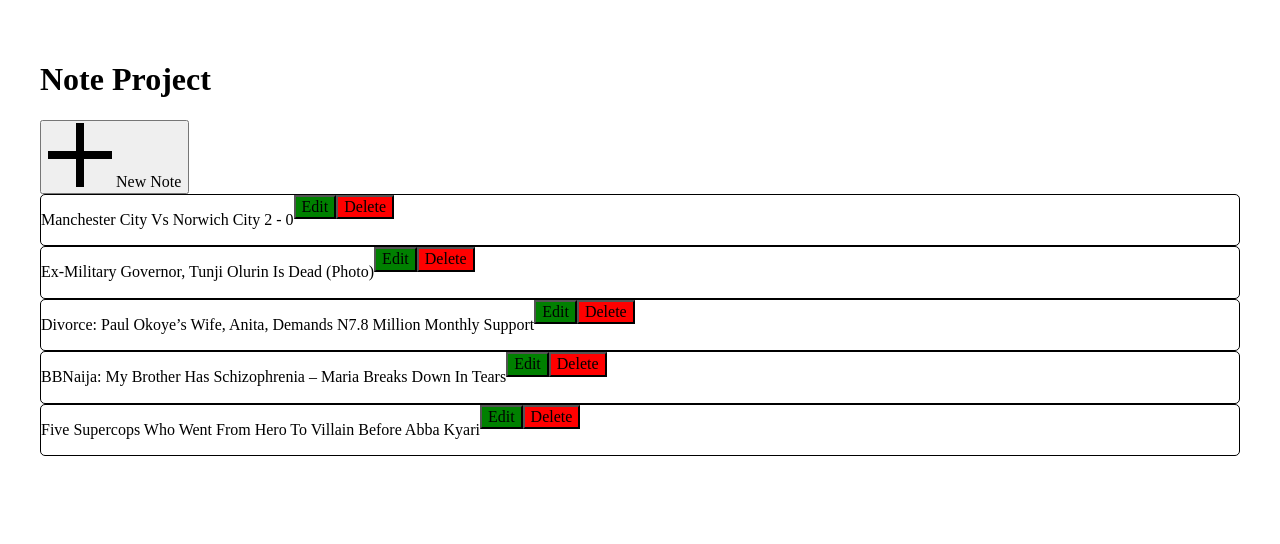
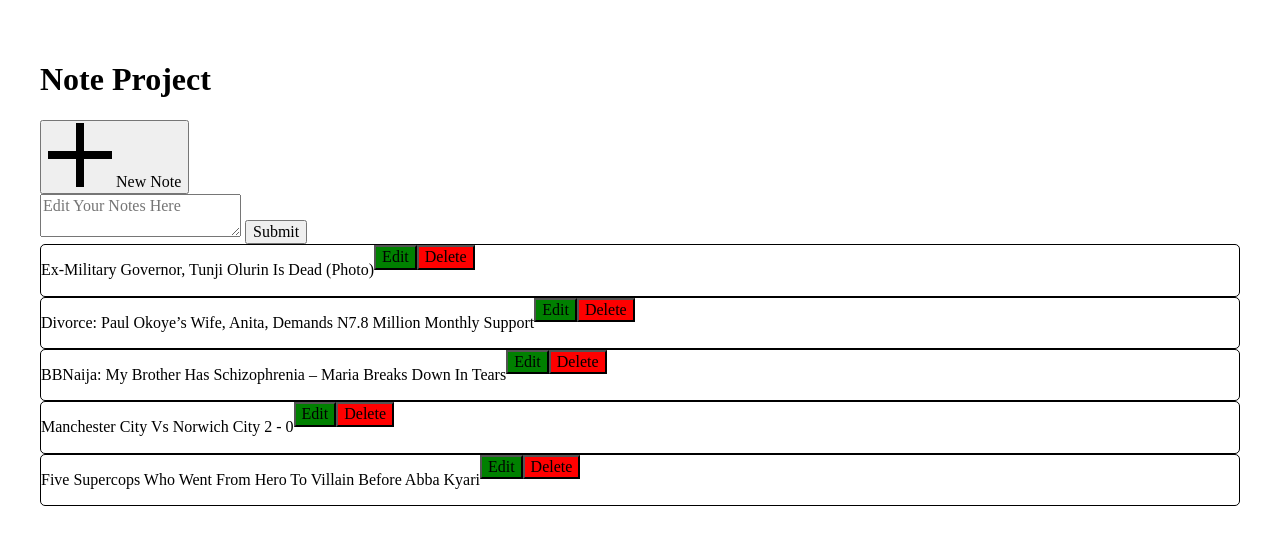
Before and after one commit to rufai/tobs, a plain HTML site: page nproject/notes.html in a window 1280 px wide. Both pictures are taken after a click on the button "New Note". Drawn offline with Linux system fonts and the light colour scheme.

Commit message:
implement edit and delete buttons

```diff
--- a/nproject/app.js
+++ b/nproject/app.js
@@ -1,12 +1,23 @@
 let noteListElement = document.getElementById("note-list")
 console.log(notes)
 
-for( item of notes ) {
+for( note of notes ){
+    localStorage.setItem(note.unique, JSON.stringify( {"title" : note.title, "content" : note.content} ))
+
+    // localStorage.setItem(`${note.unique}`,  `${note.title}`)
+}
+
+if( localStorage.length !== 0 ){
+    for( let index = 0; index < localStorage.length; index++ ){
+        let key = localStorage.key(index)
+        console.log({key})
+        const value  = JSON.parse( localStorage.getItem(key) )
         let div = document.createElement("div")
         div.setAttribute("class","note-item")
+        div.setAttribute("id","note" + key)
 
         let p = document.createElement("p")
-    p.textContent = item.title
+        p.textContent = value.title
 
         div.appendChild(p)
 
@@ -16,12 +27,14 @@ for( item of notes ) {
         let editButton = document.createElement("button")
         editButton.innerHTML = "Edit"
         editButton.setAttribute("class", "edit")
-    editButton.setAttribute("id", "edit"+ item.unique)
+        editButton.setAttribute("id", "edit"+ key)
+        editButton.setAttribute("name", key)
 
         let deleteButton = document.createElement("button")
         deleteButton.innerHTML = "Delete"
         deleteButton.setAttribute("class", "delete")
-    deleteButton.setAttribute("id", "delete"+ item.unique)
+        deleteButton.setAttribute("id", "delete"+ key)
+        deleteButton.setAttribute("name",  key)
 
         anotherDiv.appendChild(editButton)
         anotherDiv.appendChild(deleteButton)
@@ -29,6 +42,7 @@ for( item of notes ) {
         div.appendChild(anotherDiv)
 
         noteListElement.appendChild(div)
+    }
 }
 // noteListElement.appendChild
 
@@ -39,3 +53,21 @@ newTabButtonElement.addEventListener("click", (e) => {
 var windowFeatures = "menubar=yes,location=yes,resizable=yes,scrollbars=yes,status=yes";
     window.open("http://www.cnn.com/", "CNN_WindowName", windowFeatures);
 })
+
+document.addEventListener("click", (e) => {
+    // console.log( e.target )
+    const action = e.target.textContent
+    console.log( action )
+
+    if( action === "Delete" ){
+        const key = e.target.getAttribute("name")
+        localStorage.removeItem(key)
+        document.getElementById("note" + key).remove()
+    }
+
+    if ( action === "Edit" ){
+        const key = e.target.getAttribute("name")
+        const content = JSON.parse( localStorage.getItem(key) )
+        document.getElementById("edit-note").value = content.title
+    }
+})
--- a/nproject/css/app.css
+++ b/nproject/css/app.css
@@ -1,3 +1,8 @@
+input {
+    padding: 5px;
+    margin: 5px;
+
+}
 .container {
     padding: 40px;
 }
--- a/nproject/notes.html
+++ b/nproject/notes.html
@@ -14,6 +14,11 @@
             <div>
                 <button id="new-tab"> <img src="./images/plus.png"> New Note</button>
             </div>
+
+            <form>
+                <textarea type="text" placeholder="Edit Your Notes Here" id="edit-note"></textarea>
+                <button type="submit"> Submit </button>
+            </form>
             <div id="note-list">
 
             </div>
```
Also changed, not shown: nproject/features.txt (added). Lines whose indentation alone changed are shown as unchanged.
